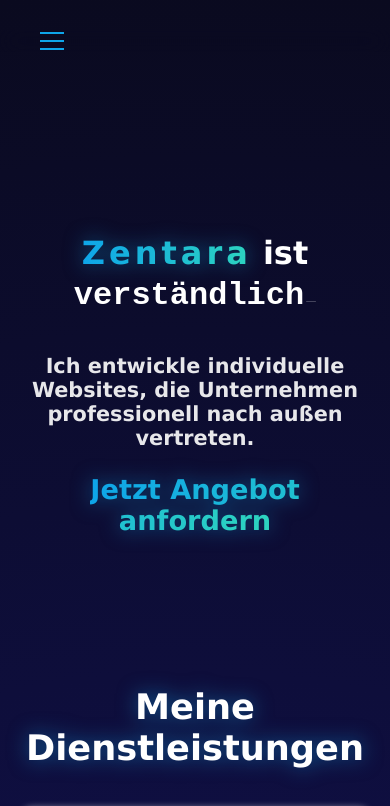
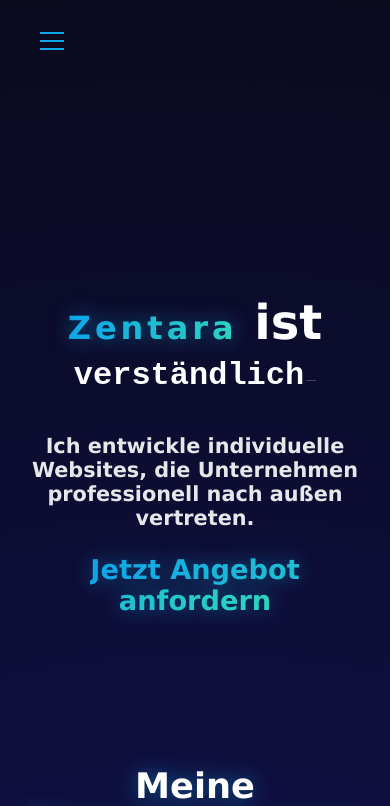
Before and after one commit to niklas617/Website-Zentara, a Next.js app: page / in a window 390 px wide. Shown: the top 806 px of the page. Built offline with nearby package versions, Linux system fonts and the light colour scheme.

Commit message:
Layout anpassen

```diff
--- a/app/globals.css
+++ b/app/globals.css
@@ -488,7 +488,7 @@
 
     /* 2. Hero-Bereich kompakter machen */
     .hero {
-        padding: 190px 5% 60px;
+        padding: 250px 5% 60px;
     }
 
     /* 3. Der Text im Hero hatte 200px Margin - das sprengt jedes Handy-Display! */
--- a/components/Typewriter.module.css
+++ b/components/Typewriter.module.css
@@ -66,7 +66,7 @@
     .wrapper {
         padding-left: 15px !important;
         padding-right: 15px !important;
-        font-size: 2rem !important;
+        font-size: 3rem !important;
         /* Etwas kleiner gemacht für lange Wörter */
         flex-direction: column !important;
         align-items: center !important;
```
